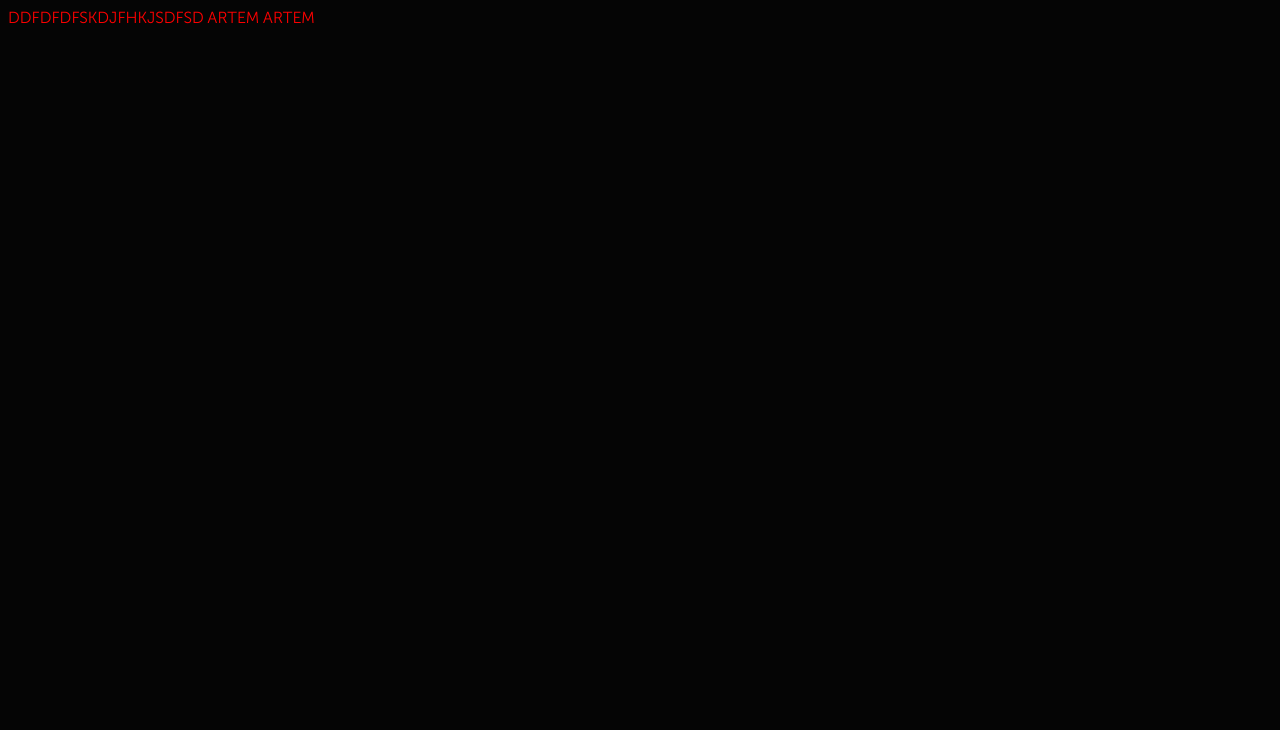
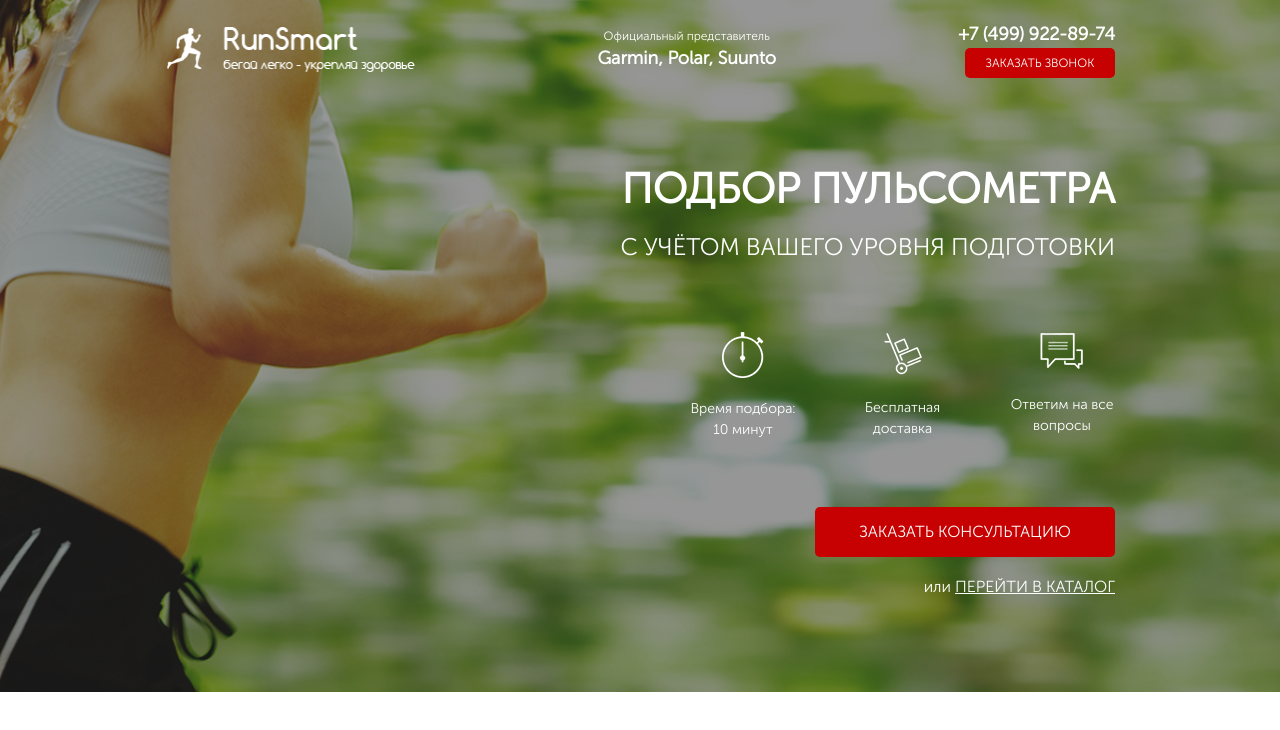
Before and after one commit to Crash2410/Project_3, a website: page src/index.html in a window 1280 px wide. Drawn offline with Linux system fonts and the light colour scheme; files whose address does not match are found by name.

Commit message:
Вёрстка первого блока

```diff
--- a/src/index.html
+++ b/src/index.html
@@ -1,12 +1,70 @@
 <!DOCTYPE html>
 <html lang="en">
+
 <head>
-    <meta charset="UTF-8">
-    <meta name="viewport" content="width=device-width, initial-scale=1.0">
-    <title>Document</title>
-    <link rel="stylesheet" href="./css/style.min.css">
+  <meta charset="UTF-8" />
+  <meta name="viewport" content="width=device-width, initial-scale=1.0" />
+  <title>Pulse</title>
+  <link rel="stylesheet" href="./css/bootstrap-reboot.min.css" />
+  <link rel="stylesheet" href="./css/style.min.css" />
 </head>
+
 <body>
-    DDFDFDFSKDJFHKJSDFSD ARTEM ARTEM
+  <div class="promo">
+    <div class="container">
+      <header class="header">
+
+        <a href="#" class="header__logo">
+          <img src="./img/logo.png" alt="logo" />
+        </a>
+
+        <div class="header__official">
+          Официальный представитель
+          <span>Garmin, Polar, Suunto</span>
+        </div>
+
+        <div class="header__contacts">
+          <a href="tel:+74999228974" class="header__phone">
+            +7 (499) 922-89-74
+          </a>
+          <button class="button">
+            заказать звонок
+          </button>
+        </div>
+
+      </header>
+
+      <div class="promo__wrapper">
+
+        <h1 class="promo__header">Подбор пульсометра</h1>
+        <h2 class="promo__subheader">с учётом Вашего уровня подготовки</h2>
+
+        <div class="promo__icons">
+          <div class="promo__icon">
+            <img src="./icons/advantages-head/icon_1.png" alt="">
+            Время подбора:
+            10 минут
+          </div>
+          <div class="promo__icon">
+            <img src="./icons/advantages-head/icon_2.png" alt="">
+            Бесплатная
+            доставка
+          </div>
+          <div class="promo__icon">
+            <img src="./icons/advantages-head/icon_3.png" alt="">
+            Ответим
+            на все вопросы
+          </div>
+        </div>
+
+        <button class="button button_main">заказать кОНСУЛЬТАЦИЮ</button>
+        <div class="promo__link">
+          или
+          <a href="#">ПЕРЕЙТИ В КАТАЛОГ</a>
+        </div>
+      </div>
+    </div>
+  </div>
 </body>
+
 </html>
--- /dev/null
+++ b/src/scss/_buttons.scss
@@ -0,0 +1,18 @@
+.button {
+  width: 150px;
+  height: 30px;
+  background-color: #c70101;
+  border-radius: 5px;
+  border: none;
+  font-size: 12px;
+  font-weight: 500;
+  text-transform: uppercase;
+  color: $white;
+
+  &_main {
+    margin-top: 67px;
+    width: 300px;
+    height: 50px;
+    font-size: 16px;
+  }
+}
--- /dev/null
+++ b/src/scss/_header.scss
@@ -0,0 +1,43 @@
+.header {
+  display: flex;
+  justify-content: space-between;
+  align-items: center;
+
+  &__logo {
+    width: 250px;
+    img {
+      width: 100%;
+    }
+  }
+
+  &__official {
+    font-size: 12px;
+    font-weight: 500;
+    color: $white;
+    text-align: center;
+
+    span {
+      display: block;
+      font-size: 18px;
+      font-weight: 700;
+    }
+  }
+
+  &__phone {
+    display: block;
+    font-size: 18px;
+    font-weight: 700;
+    color: $white;
+
+    &:hover {
+        color: $white;
+        text-decoration: none;
+    }
+  }
+
+  &__contacts{
+      display: flex;
+      flex-direction: column;
+      align-items: flex-end;
+  }
+}
--- a/src/scss/_mixins.scss
+++ /dev/null
@@ -1,12 +0,0 @@
-@mixin MuseoSansCyrl {
-
-@font-face {
-    font-family: 'MuseoSansCyrl';
-    src: local('MuseoSansCyrl'),
-         local('MuseoSansCyrl-300'),
-         url('../fonts/MuseoSansCyrl-300.ttf') format('truetype'),
-         url('../fonts/MuseoSansCyrl-300.woff') format('woff');
-    font-weight: normal;
-    font-style: normal;
-}
-  }
--- /dev/null
+++ b/src/scss/_promo.scss
@@ -0,0 +1,64 @@
+.promo {
+  min-height: 650px;
+  padding: 21px 0 93px 0;
+  background: url(./../img/backgrounds/background_1.png) center (center/cover)
+    no-repeat;
+
+  &__wrapper {
+    display: flex;
+    flex-direction: column;
+    align-items: flex-end;
+    margin-top: 90px;
+  }
+
+  &__header {
+    font-size: 42px;
+    line-height: 42px;
+    font-weight: 700;
+    text-transform: uppercase;
+    color: $white;
+  }
+
+  &__subheader {
+    margin-top: 17px;
+    font-size: 24px;
+    line-height: 24px;
+    font-weight: 500;
+    text-transform: uppercase;
+    color: $white;
+  }
+
+  &__icons {
+    margin-top: 65px;
+    width: 425px;
+    display: flex;
+    justify-content: space-between;
+  }
+
+  &__icon {
+    width: 106px;
+    font-size: 14px;
+    font-weight: 500;
+    color: $white;
+    text-align: center;
+
+    img {
+      display: block;
+      margin: 0 auto;
+      margin-bottom: 20px;
+    }
+  }
+
+  &__link {
+    font-size: 16px;
+    font-weight: 500;
+    color: #ffffff;
+    margin-top: 18px;
+
+    a {
+      color: #ffffff;
+      text-decoration: underline;
+      text-transform: uppercase;
+    }
+  }
+}
--- /dev/null
+++ b/src/scss/base/_mixins.scss
@@ -0,0 +1,13 @@
+@mixin MuseoSansCyrl {
+  @font-face {
+    font-family: "MuseoSansCyrl";
+    src: local("MuseoSansCyrl"), local("MuseoSansCyrl-300"),
+      url("../fonts/MuseoSansCyrl-300.ttf") format("truetype"),
+      url("../fonts/MuseoSansCyrl-300.woff") format("woff");
+
+
+
+      font-weight: normal;
+    font-style: normal;
+  }
+}
--- a/src/scss/_variables.scss
+++ b/src/scss/base/_variables.scss
@@ -1,4 +1,4 @@
-$MuseoSansCyrl: 'MuseoSansCyrl';
+$MuseoSansCyrl: 'MuseoSansCyrl', sans-serif;
 $black: #050505;
 $gray: #4b4b4b;
 $red: #ff0000;
--- a/src/scss/style.scss
+++ b/src/scss/style.scss
@@ -1,8 +1,16 @@
-@import 'variables';
-@import "mixins";
+@import "base/variables";
+@import "base/mixins";
 @include MuseoSansCyrl;
-*{
-    background-color: $black;
-    font-family: $MuseoSansCyrl;
-    color: $red;
+
+* {
+  font-family: $MuseoSansCyrl;
 }
+
+.container {
+  max-width: 950px;
+  margin: 0 auto;
+}
+
+@import "blocks/promo";
+@import "blocks/header";
+@import "blocks/buttons";
```
Also changed, not shown: package.json (+7 -1 lines), src/css/bootstrap-reboot.min.css (added), src/css/style.min.css.
